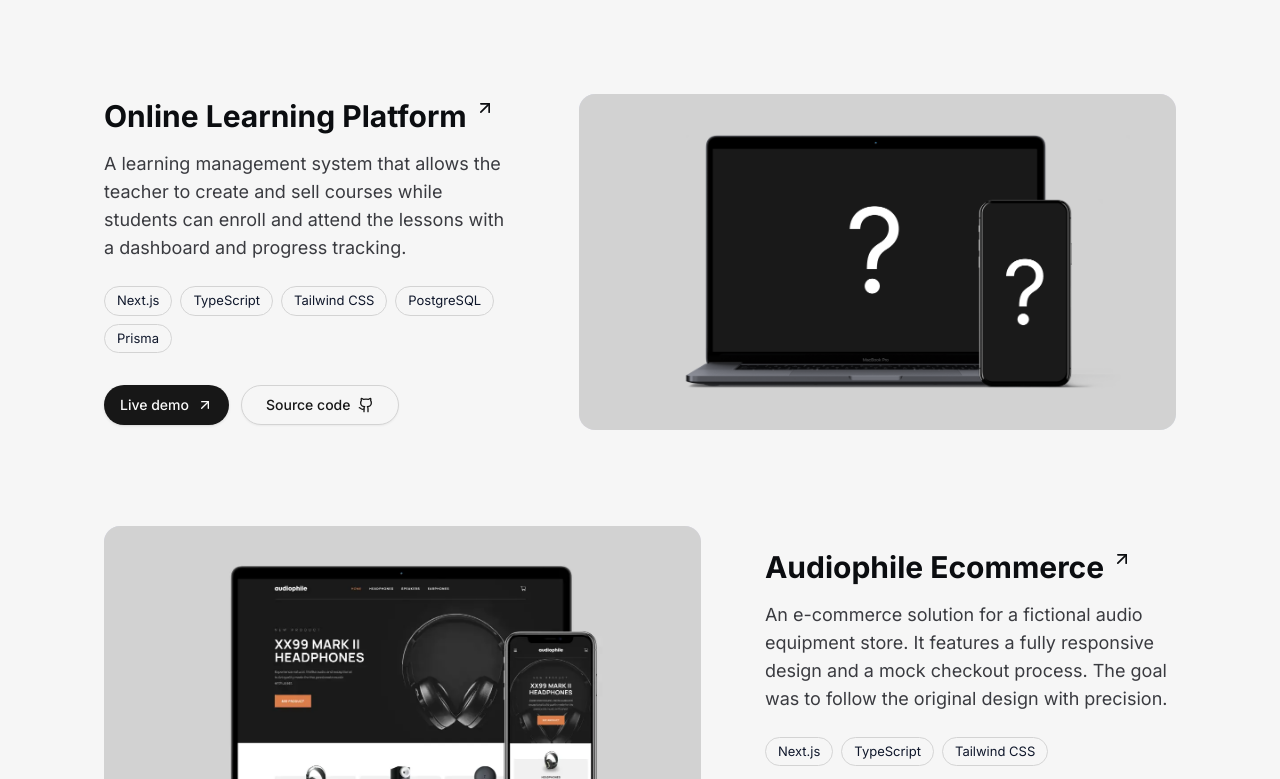
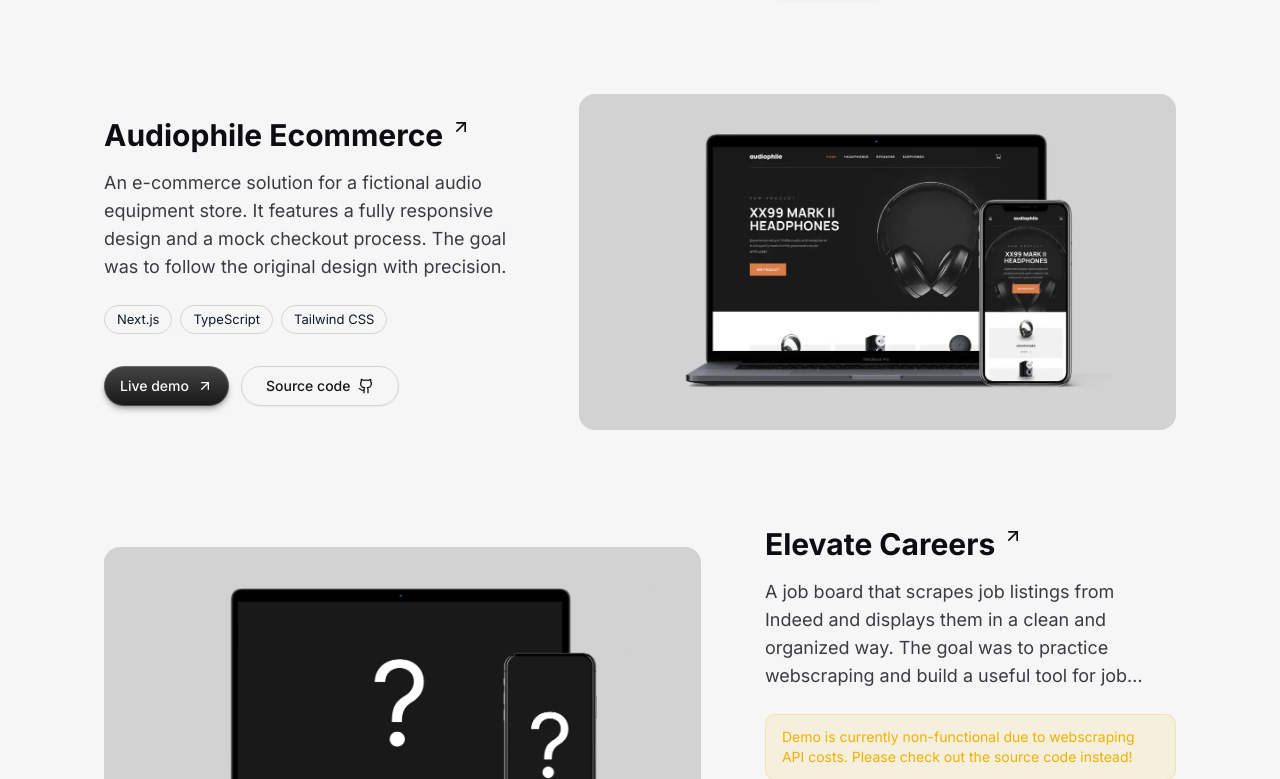
Before and after one commit to LucasWinkler/lucaswinkler.dev, a Next.js app: page / in a window 1280 px wide. Shown: the part 1321-2100 px from the top of the page. Built offline with nearby package versions, Linux system fonts and the light colour scheme.

Commit message:
feat: enhance project card with alert messages
- Introduced alert messages in the project card for better user feedback
- Added a new project "Elevate Careers" with a warning alert regarding demo functionality
- Updated project alt texts

```diff
--- a/src/components/features/projects/project-card.tsx
+++ b/src/components/features/projects/project-card.tsx
@@ -82,6 +82,25 @@ export const ProjectCard = ({
         <p className="text-foreground mb-6 line-clamp-4 text-base sm:text-lg">
           {project.description}
         </p>
+
+        {project.alert && (
+          <div
+            className={cn(
+              "mb-6 rounded-lg border px-4 py-3 text-sm",
+              project.alert.type === "warning" &&
+                "border-yellow-500/20 bg-yellow-500/10 text-yellow-500",
+              project.alert.type === "error" &&
+                "border-red-500/20 bg-red-500/10 text-red-500",
+              project.alert.type === "info" &&
+                "border-blue-500/20 bg-blue-500/10 text-blue-500",
+              project.alert.type === "success" &&
+                "border-green-500/20 bg-green-500/10 text-green-500",
+            )}
+          >
+            {project.alert.message}
+          </div>
+        )}
+
         {project.tags && project.tags.length > 0 && (
           <div className="mb-8 flex flex-wrap gap-2">
             {project.tags.map((tag) => (
--- a/src/components/ui/button.tsx
+++ b/src/components/ui/button.tsx
@@ -11,7 +11,7 @@ const buttonVariants = cva(
     variants: {
       variant: {
         default:
-          "bg-primary text-primary-foreground shadow-sm hover:bg-primary/90",
+          "bg-linear-to-b **:[text-shadow:0_1px_0_var(--color-primary)] from-primary/80 to-primary dark:from-primary dark:to-primary/80 text-primary-foreground text-sm shadow-md shadow-zinc-950/30 ring ring-inset ring-white/20 transition-[filter] duration-200 hover:brightness-125 active:brightness-95",
         destructive:
           "bg-destructive text-destructive-foreground shadow-xs hover:bg-destructive/90",
         outline:
--- a/src/constants/projects.ts
+++ b/src/constants/projects.ts
@@ -10,7 +10,7 @@ export const PROJECTS: Project[] = [
       "A web app that lets users discover and save points of interest. Features include custom list creation, nearby search, user profiles, and social sharing capabilities.",
     image: {
       src: poitogo,
-      alt: "PoiToGo",
+      alt: "PoiToGo Homepage",
     },
     tags: [
       "Next.js",
@@ -25,28 +25,13 @@ export const PROJECTS: Project[] = [
     },
   },
   {
-    title: "Online Learning Platform",
-    slug: "online-learning-platform",
-    description:
-      "A learning management system that allows the teacher to create and sell courses while students can enroll and attend the lessons with a dashboard and progress tracking.",
-    image: {
-      src: undefined,
-      alt: "Online Learning Platform",
-    },
-    tags: ["Next.js", "TypeScript", "Tailwind CSS", "PostgreSQL", "Prisma"],
-    links: {
-      demo: "https://lw-online-learning-platform.vercel.app/",
-      source: "https://github.com/LucasWinkler/online-learning-platform",
-    },
-  },
-  {
     title: "Audiophile Ecommerce",
     slug: "audiophile-ecommerce",
     description:
       "An e-commerce solution for a fictional audio equipment store. It features a fully responsive design and a mock checkout process. The goal was to follow the original design with precision.",
     image: {
       src: audiophile,
-      alt: "Audiophile Ecommerce",
+      alt: "Audiophile Ecommerce Homepage",
     },
     tags: ["Next.js", "TypeScript", "Tailwind CSS"],
     links: {
@@ -54,4 +39,39 @@ export const PROJECTS: Project[] = [
       source: "https://github.com/LucasWinkler/audiophile-ecommerce",
     },
   },
+  {
+    title: "Elevate Careers",
+    slug: "elevate-careers",
+    description:
+      "A job board that scrapes job listings from Indeed and displays them in a clean and organized way. The goal was to practice webscraping and build a useful tool for job seekers.",
+    alert: {
+      type: "warning",
+      message:
+        "Demo is currently non-functional due to webscraping API costs. Please check out the source code instead!",
+    },
+    image: {
+      src: undefined,
+      alt: "Elevate Careers Homepage",
+    },
+    tags: ["Next.js", "TypeScript", "Tailwind CSS", "Webscraping"],
+    links: {
+      demo: "https://elevate-careers.vercel.app/",
+      source: "https://github.com/LucasWinkler/elevate-careers",
+    },
+  },
+  // {
+  //   title: "Online Learning Platform",
+  //   slug: "online-learning-platform",
+  //   description:
+  //     "A learning management system that allows the teacher to create and sell courses while students can enroll and attend the lessons with a dashboard and progress tracking.",
+  //   image: {
+  //     src: undefined,
+  //     alt: "Online Learning Platform",
+  //   },
+  //   tags: ["Next.js", "TypeScript", "Tailwind CSS", "PostgreSQL", "Prisma"],
+  //   links: {
+  //     demo: "https://lw-online-learning-platform.vercel.app/",
+  //     source: "https://github.com/LucasWinkler/online-learning-platform",
+  //   },
+  // },
 ] as const;
--- a/src/types/project.ts
+++ b/src/types/project.ts
@@ -13,4 +13,8 @@ export interface Project {
     demo: string;
     source: string;
   };
+  alert?: {
+    type: "warning" | "info" | "error" | "success";
+    message: string;
+  };
 }
```
